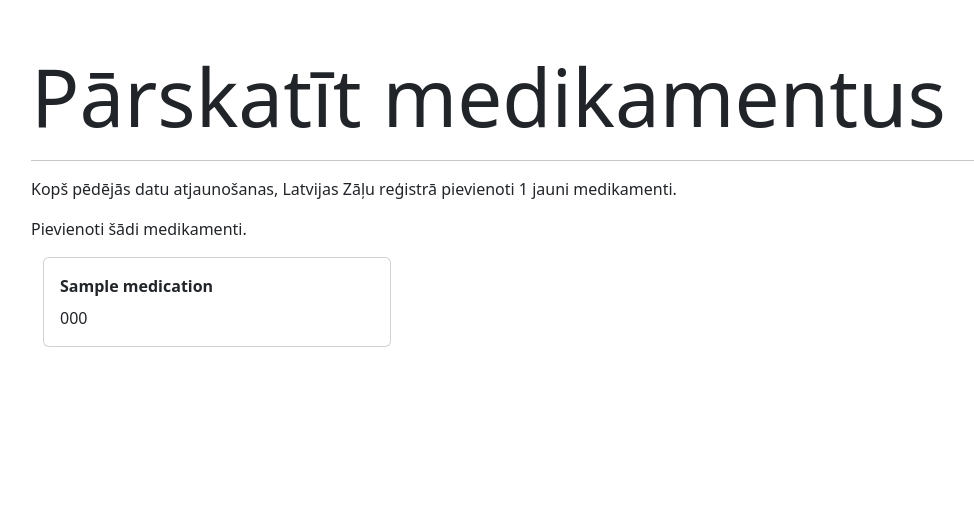
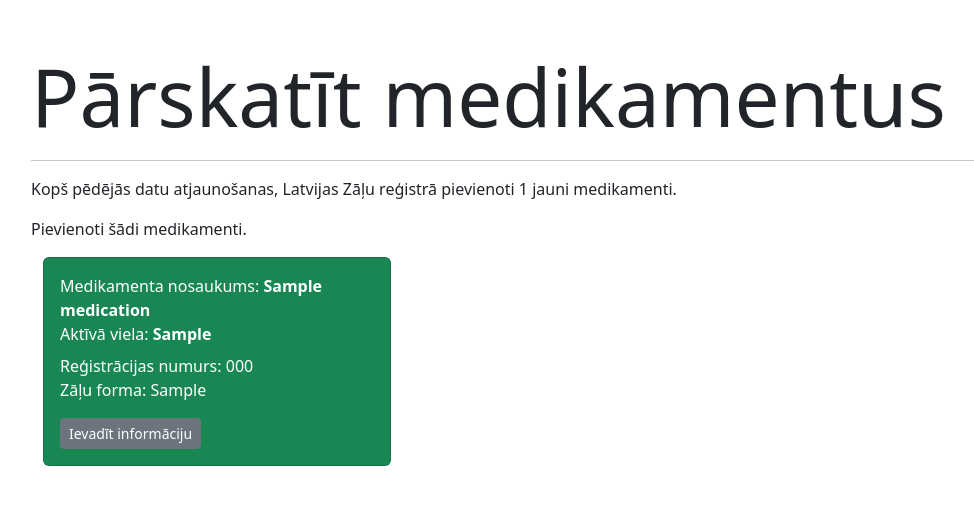
Before and after one commit to jekabsbalodis/ZRPapildinasana, a Flask app: page /filePrepare/reviewMedication in a window 1280 px wide. Shown: the part 56-561 px from the top of the page, without its empty margins (51-1025 px from the left). Run offline with Flask 3, Linux system fonts and the light colour scheme; a user stored in the database is signed in; tables that the repository leaves empty hold one stand-in row (values such as "Sample post"); some libraries are stand-ins or nearby versions.

Commit message:
Review medication page improvements

```diff
--- a/app/models.py
+++ b/app/models.py
@@ -179,6 +179,7 @@ class AddedMedication(db.Model):
     form = db.Column(db.Text)
     activeSubstance = db.Column(db.Text)
     include = db.Column(db.Boolean, default=False)
+    userChecked = db.Column(db.Boolean, default = False)
     prohibitedOUTCompetition = db.Column(db.Boolean, default=False)
     prohibitedINCompetition = db.Column(db.Boolean, default=False)
     prohibitedClass = db.Column(db.Text)
--- a/app/templates/filePrepare/reviewMedication.html
+++ b/app/templates/filePrepare/reviewMedication.html
@@ -12,16 +12,27 @@
                 row-cols-lg-3 g-4">
         {%- for addedMedication in addedMedications %}
         <div class="col">
-            <div class="card">
+            {% if addedMedication.userChecked == True %}
+            <div class="card text-bg-success">
+            {% else %}
+            <div class="card text-bg-warning">
+            {%endif%}
                 <div class="card-body">
-                    <strong>
+
                         <p class="card-title">
-                            {{addedMedication.name}}
+                            Medikamenta nosaukums:
+                            <strong>{{addedMedication.name}}</strong><br>
+                            Aktīvā viela:
+                            <strong>{{ addedMedication.activeSubstance}}</strong>
                         </p>
-                    </strong>
+
                     <p class="card-text">
-                        {{ addedMedication.regNumber}}
+                        Reģistrācijas numurs:
+                        {{ addedMedication.regNumber}}<br>
+                        Zāļu forma:
+                        {{ addedMedication.form}}
                     </p>
+                    <a href="#" class="btn btn-secondary btn-sm stretched-link">Ievadīt informāciju</a>
                 </div>
             </div>
         </div>
```
Also changed, not shown: migrations/versions/bb48781d968e_adding_userchecked_column.py (added, +32 -0 lines).
